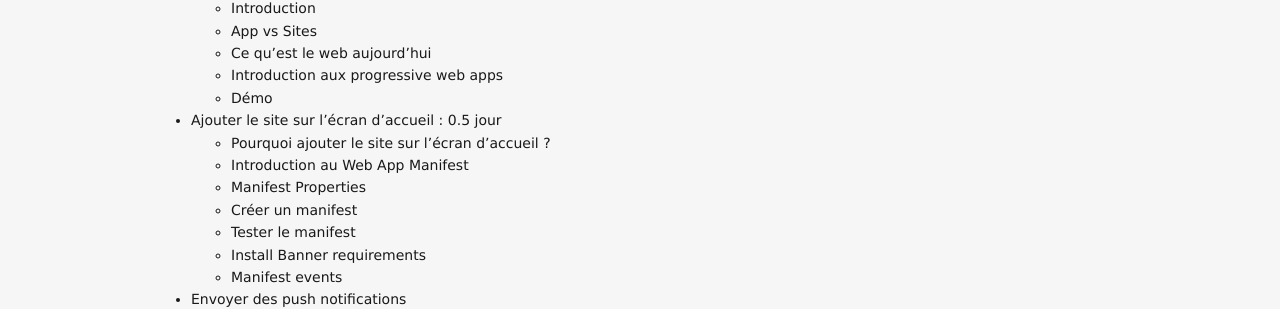
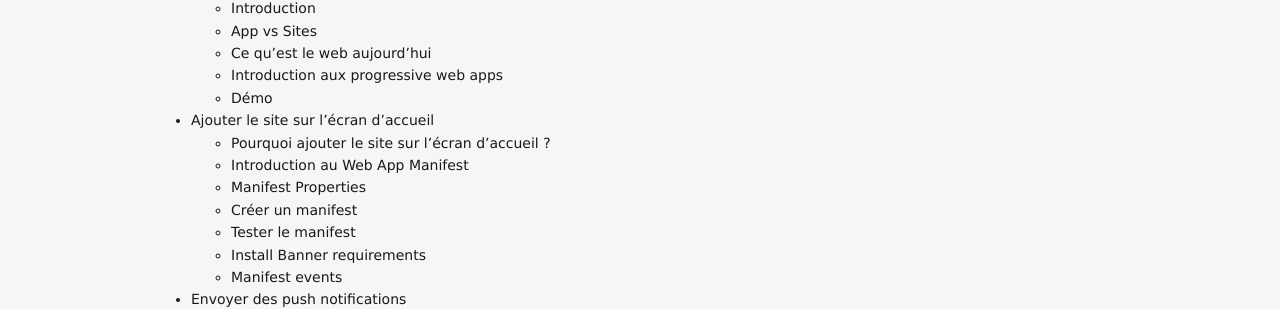
Before and after one commit to ssavajols/floria-consulting, a Jekyll site: the page built from pages/formations-progressive-web-app.md, in a window 1280 px wide and 900 px high, scrolled down 870 px. Shown: the part 148-457 px from the top of the window. Built offline with Jekyll 4.4.1, drawn with Linux system fonts in a browser that asks for light colours.

Commit message:
correction

```diff
--- a/pages/formations-progressive-web-app.md
+++ b/pages/formations-progressive-web-app.md
@@ -38,7 +38,7 @@ Cette formation est orienté vers les développeurs front-end intermediaire. Des
   - Introduction aux progressive web apps
   - Démo
 
-- Ajouter le site sur l’écran d’accueil : 0.5 jour
+- Ajouter le site sur l’écran d’accueil
   - Pourquoi ajouter le site sur l’écran d’accueil ?
   - Introduction au Web App Manifest
   - Manifest Properties
```
